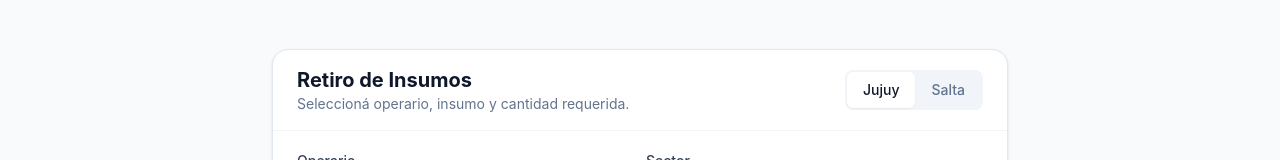
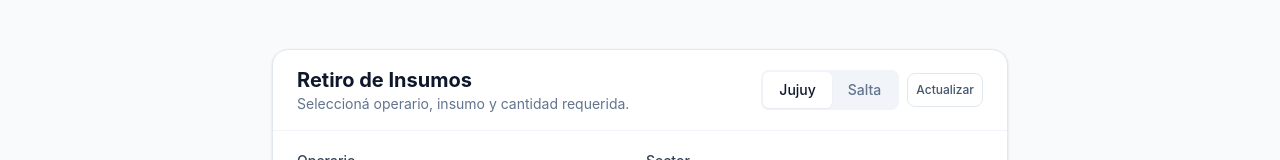
Before and after one commit to nelsoncalidad15-ops/operacion, a React (Vite) app: page / in a window 1280 px wide. Shown: the part 124-284 px from the top of the page. Built offline with nearby package versions, Linux system fonts and the light colour scheme; no server answers.

Commit message:
Leer colaboradores directamente de Sheets por base

```diff
--- a/src/components/SolicitarInsumo.tsx
+++ b/src/components/SolicitarInsumo.tsx
@@ -40,16 +40,24 @@ export const SolicitarInsumo: React.FC<SolicitarInsumoProps> = ({
 
   const dropdownRef = useRef<HTMLDivElement>(null);
   const inputSearchRef = useRef<HTMLInputElement>(null);
+  const loadSequence = useRef(0);
 
   const loadData = async (prov: string) => {
+    const sequence = ++loadSequence.current;
     setIsLoadingData(true);
     setErrorMessage(null);
+    setColaboradoresList([]);
+    setInsumosList([]);
+    setStockList([]);
+    setSolicitante('');
+    setSector('Taller');
     try {
       const [insRes, stockRes, colabRes] = await Promise.all([
         api.getInsumos(prov),
         api.getStock(prov),
         api.getColaboradores(prov),
       ]);
+      if (sequence !== loadSequence.current) return;
       if (insRes.ok && insRes.data) {
         setInsumosList(insRes.data.filter((i) => i.activo === 'Sí'));
       }
@@ -58,22 +66,30 @@ export const SolicitarInsumo: React.FC<SolicitarInsumoProps> = ({
       }
       if (colabRes.ok && colabRes.data) {
         setColaboradoresList(colabRes.data);
+      } else {
+        setErrorMessage(colabRes.message || 'No se pudo leer COLABORADORES de la planilla. Intentá actualizar.');
       }
-      const recents = api.getRecentColaboradores(prov);
+      const recents = api.getRecentColaboradores(prov).filter((recent) =>
+        colabRes.ok && colabRes.data?.some((c) => c.nombre === recent.nombre && c.sector === recent.sector)
+      );
       setRecentColaboradores(recents);
 
-      if (!solicitante && recents.length > 0) {
+      if (recents.length > 0) {
         setSolicitante(recents[0].nombre);
         setSector(recents[0].sector);
       }
     } catch (err: any) {
+      if (sequence !== loadSequence.current) return;
       console.error('Error cargando datos:', err);
+      setErrorMessage('No se pudieron leer los datos de la planilla. Intentá actualizar.');
     } finally {
-      setIsLoadingData(false);
+      if (sequence === loadSequence.current) setIsLoadingData(false);
     }
   };
 
   useEffect(() => {
+    setSolicitante('');
+    setSector('Taller');
     loadData(provincia);
     setSelectedInsumoId('');
     setSearchQuery('');
@@ -249,6 +265,7 @@ export const SolicitarInsumo: React.FC<SolicitarInsumoProps> = ({
             </div>
 
             {/* Base */}
+            <div className="flex items-center gap-2">
             <div className="flex bg-slate-100 p-0.5 rounded-lg">
               {PROVINCIAS.map((p) => (
                 <button
@@ -262,6 +279,10 @@ export const SolicitarInsumo: React.FC<SolicitarInsumoProps> = ({
                   {p}
                 </button>
               ))}
+            </div>
+            <button type="button" onClick={() => loadData(provincia)} disabled={isLoadingData}
+              className="px-2 py-2 text-xs font-medium text-slate-600 border border-slate-200 rounded-lg disabled:opacity-50"
+              title="Volver a leer insumos y colaboradores de la planilla">Actualizar</button>
             </div>
           </div>
 
@@ -452,7 +473,7 @@ export const SolicitarInsumo: React.FC<SolicitarInsumoProps> = ({
             {/* Submit Button */}
             <button
               type="submit"
-              disabled={isSubmitting || !selectedInsumoId || stockDisponible <= 0}
+              disabled={isSubmitting || isLoadingData || !colaboradoresList.some((c) => c.nombre === solicitante) || !selectedInsumoId || stockDisponible <= 0}
               className="w-full py-3 px-4 bg-slate-900 hover:bg-slate-800 disabled:opacity-40 text-white rounded-xl text-sm font-semibold transition-colors flex items-center justify-center gap-1.5"
             >
               <span>{isSubmitting ? 'Enviando...' : 'Solicitar Insumo'}</span>
```
